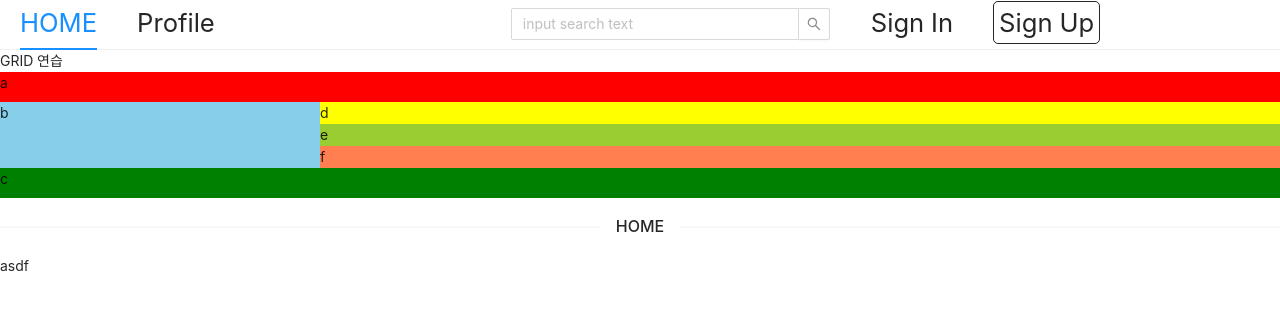
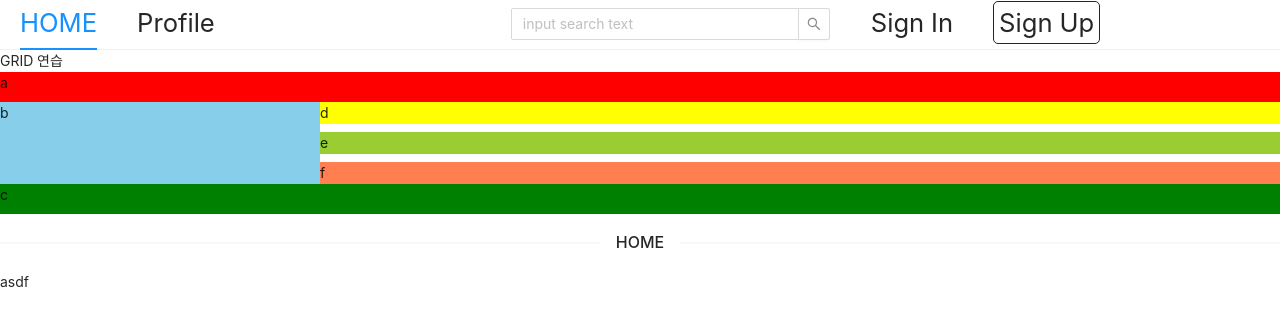
Before and after one commit to kim0612/next-nodebird, a Next.js app in the folder prepare/front/: page / in a window 1280 px wide. Shown: the top 326 px of the page. Built offline with nearby package versions, Linux system fonts and the light colour scheme.

Commit message:
#2.3.1_Grid수정
index.html에서 antd grid 연습 수정
- gutter horizontal vertical

```diff
--- a/prepare/front/pages/index.js
+++ b/prepare/front/pages/index.js
@@ -11,14 +11,19 @@ const Home = () => {
       </Head>
       <AppLayout>
           GRID 연습
-          <div>
+          <>
             <Row style={{height:30,backgroundColor:"red"}}>
               a
             </Row>
             <Row>
               <Col span={6} style={{backgroundColor:"skyblue"}}>b</Col>
               <Col span={18}>
-                <Row style={{backgroundColor:"yellow"}}>
+                <Row gutter={[0,8]}>
+                  <Col span={24} style={{backgroundColor:"yellow"}}>d</Col>
+                  <Col span={24} style={{backgroundColor:"yellowgreen"}}>e</Col>
+                  <Col span={24} style={{backgroundColor:"coral"}}>f</Col>
+                </Row>
+                {/* <Row style={{backgroundColor:"yellow"}}>
                   d
                 </Row>
                 <Row style={{backgroundColor:"yellowgreen"}}>
@@ -26,13 +31,13 @@ const Home = () => {
                 </Row>
                 <Row style={{backgroundColor:"coral"}}>
                   f
-                </Row>
+                </Row> */}
               </Col>
             </Row>
             <Row style={{height:30,backgroundColor:"green"}}>
               c
             </Row>
-          </div>
+          </>
           <Divider orientation="middle">HOME</Divider>
           asdf
       </AppLayout>
```
Also changed, not shown: 2 other files (tests, documents, lock files or other folders).
